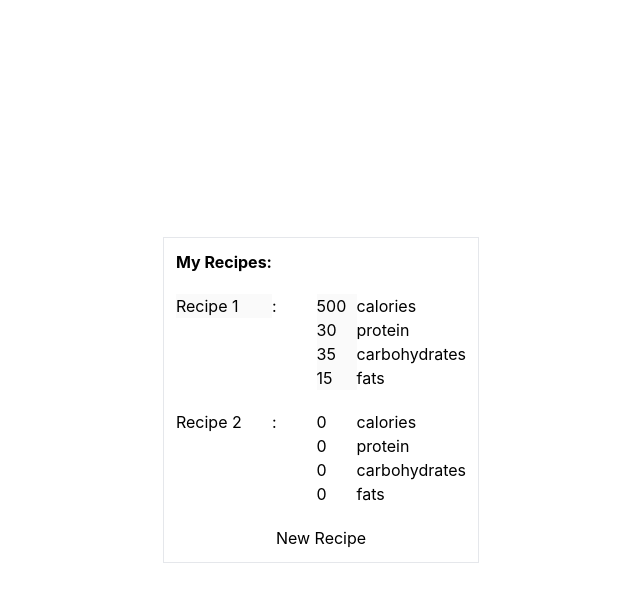
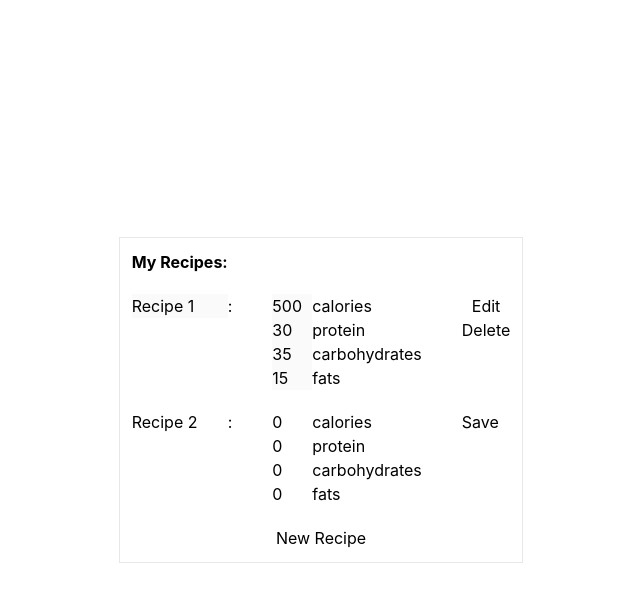
Before and after one commit to Luke0328/tomo-macro, a React (Create React App) app in the folder client/: page /MyRecipes in a window 1280 px wide. Both pictures are taken after a click on the button "New Recipe". Shown: the top 602 px of the page, without its empty margins (319-959 px from the left). Built offline with nearby package versions, Linux system fonts and the light colour scheme.

Commit message:
Add delete and edit buttons

```diff
--- a/client/src/MyRecipesMenu.tsx
+++ b/client/src/MyRecipesMenu.tsx
@@ -2,29 +2,43 @@ import { FC, useState, useEffect } from "react";
 
 interface IRecipeBlock {
     recipeName: string,
-    calories?: number,
-    protein?: number,
-    carbs?: number,
-    fats?: number,
-    isEditing?: boolean,
+    calories: number,
+    protein: number,
+    carbs: number,
+    fats: number,
+    isEditing: boolean,
+    handleSave: (oldRecipeName: string, newRecipeName: string, newCalories: number, newProtein: number, newCarbs: number, newFats: number) => void,
+    handleEdit: (recipeName: string) => void,
+    handleDelete: (recipeName: string) => void,
 }
 
 interface IRecipeNameInput {
     value: string,
-    isEditing?: boolean,
+    isEditing: boolean,
     handleChange: (newVal: any) => void,
 }
 
 interface IMacroRow {
     labelName: string,
-    value?: number,
-    recipeName: string
-    isEditing?: boolean,
+    value: number,
+    isEditing: boolean,
     handleChange: (newVal: any) => void,
 }
 
+interface ISaveButton {
+    oldRecipeName: string,
+    localRecipeName : string,
+    localCalories: number,
+    localProtein: number,
+    localCarbs: number,
+    localFats: number,
+    handleSave: (oldRecipeName: string, newRecipeName: string, newCalories: number, newProtein: number, newCarbs: number, newFats: number) => void,
+}
+
+// menu containing recipes
 const MyRecipesMenu:FC<any> = () => {
 
+    // state trackign recipes in the form of objects
     const [recipes, setRecipes] = useState<Array<IRecipeBlock>>([]);
 
     // get initial data
@@ -37,6 +51,9 @@ const MyRecipesMenu:FC<any> = () => {
                 carbs: 35,
                 fats: 15,
                 isEditing: false,
+                handleSave: handleSave,
+                handleEdit: handleEdit,
+                handleDelete: handleDelete,
             }
         ]
     ), []);
@@ -50,9 +67,13 @@ const MyRecipesMenu:FC<any> = () => {
             carbs={recipe.carbs}
             fats={recipe.fats}
             isEditing={recipe.isEditing}
+            handleSave={handleSave}
+            handleEdit={handleEdit}
+            handleDelete={handleDelete}
         />
     );
 
+    // list of recipeBlocks to display
     let recipeBlockList = convertToRecipeBlocks();
 
     function handleNewRecipe() {
@@ -65,48 +86,78 @@ const MyRecipesMenu:FC<any> = () => {
                 carbs: 0,
                 fats: 0,
                 isEditing: true,
+                handleSave: handleSave,
+                handleEdit: handleEdit,
+                handleDelete: handleDelete,
             }
         ]
         setRecipes(newRecipes);
         recipeBlockList = convertToRecipeBlocks();
     }
 
-    function handleRecipeNameChange() {
-
+    // get the index of a recipe from its name
+    function getRecipeInd(recipeName: string) {
+        for (let i = 0; i < recipes.length; i++) {
+            if(recipes[i].recipeName === recipeName) {
+                return i;
+            }
+        }
+        return -1;
     }
 
-    function handleSave(recipeName:string, field: string, newValue: string) {
+    // handle edit button click
+    function handleEdit(recipeName: string) {
+        const recipeInd = getRecipeInd(recipeName);
+        const currRecipe = recipes[recipeInd];
 
-        console.log(newValue);
-        let newValueInt = 0;
-        if(newValue !== "") {
-            newValueInt = parseInt(newValue);
-            if (Number.isNaN(newValueInt)) {
-                return;
-            }
-        }
-
-        let recipeNum: number = -1;
-        for (let i = 0; i < recipes.length; i++) {
-            if(recipes[i].recipeName === recipeName) {
-                recipeNum = i;
-                break;
-            }
-        }
-
-        // create new updated recipe
+        // create recipe with same data but isEditing as true
         const newRecipe = {
-            recipeName: recipes[recipeNum].recipeName,
-            calories: field === "calories" ? newValueInt: recipes[recipeNum].calories,
-            protein: field === "protein" ? newValueInt: recipes[recipeNum].protein,
-            carbs: field === "carbohydrates" ? newValueInt: recipes[recipeNum].carbs,
-            fats: field === "fats" ? newValueInt: recipes[recipeNum].fats,
+            recipeName: currRecipe.recipeName,
+            calories: currRecipe.calories,
+            protein: currRecipe.protein,
+            carbs: currRecipe.carbs,
+            fats: currRecipe.fats,
             isEditing: true,
+            handleSave: handleSave,
+            handleEdit: handleEdit,
+            handleDelete: handleDelete,
         }
 
         // update state with new recipe
         let recipesToEdit = [...recipes];
-        recipesToEdit[recipeNum] = newRecipe;
+        recipesToEdit[recipeInd] = newRecipe;
+        setRecipes(recipesToEdit);
+        recipeBlockList = convertToRecipeBlocks();
+    }
+
+    // handle delete button click
+    function handleDelete(recipeName: string) {
+        const newRecipes = recipes.filter((recipe) => {return recipe.recipeName !== recipeName});
+        setRecipes(newRecipes);
+        recipeBlockList = convertToRecipeBlocks();
+    }
+
+    // handle save button click
+    function handleSave(oldRecipeName: string, newRecipeName: string, newCalories: number, newProtein: number, newCarbs: number, newFats: number) {
+
+        const recipeInd = getRecipeInd(oldRecipeName);
+
+        // create new updated recipe
+        const newRecipe = {
+            recipeName: newRecipeName,
+            calories: newCalories,
+            protein: newProtein,
+            carbs: newCarbs,
+            fats: newFats,
+            isEditing: false,
+            handleSave: handleSave,
+            handleEdit: handleEdit,
+            handleDelete: handleDelete,
+        }
+
+        // update state with new recipe
+        let recipesToEdit = [...recipes];
+        recipesToEdit[recipeInd] = newRecipe;
         setRecipes(recipesToEdit);
         recipeBlockList = convertToRecipeBlocks();
     }
@@ -122,15 +173,17 @@ const MyRecipesMenu:FC<any> = () => {
     );
 }
 
-const RecipeBlock:FC<IRecipeBlock> = ({ recipeName, calories, protein, carbs, fats, isEditing }) => {
+// each block corresponds to one recipe
+const RecipeBlock:FC<IRecipeBlock> = ({ recipeName, calories, protein, carbs, fats, isEditing, handleSave, handleEdit, handleDelete }) => {
 
+    // state used to track input changes locally
     const [localRecipeName, setLocalRecipeName] = useState<string>(recipeName);
-    const [localCalories, setLocalCalories] = useState<number | undefined>(calories);
-    const [localProtein, setLocalProtein] = useState<number | undefined>(protein);
-    const [localCarbs, setLocalCarbs] = useState<number | undefined>(carbs);
-    const [localFats, setLocalFats] = useState<number | undefined>(fats);
+    const [localCalories, setLocalCalories] = useState<number>(calories);
+    const [localProtein, setLocalProtein] = useState<number>(protein);
+    const [localCarbs, setLocalCarbs] = useState<number>(carbs);
+    const [localFats, setLocalFats] = useState<number>(fats);
 
-
+    // handle changes on inputs
     function handleCalorieChange(newVal: string) {
         if(newVal === "") {
             setLocalCalories(0);
@@ -179,6 +232,37 @@ const RecipeBlock:FC<IRecipeBlock> = ({ recipeName, calories, protein, carbs, fa
         setLocalFats(newValInt);
     }
 
+    // change right side buttons depending on if in edit mode
+    let buttons;
+    if(isEditing) {
+        buttons =
+        <SaveButton
+            oldRecipeName={recipeName}
+            localRecipeName={localRecipeName}
+            localCalories={localCalories}
+            localProtein={localProtein}
+            localCarbs={localCarbs}
+            localFats={localFats}
+            handleSave={handleSave}
+        />
+    }
+    else {
+        buttons =
+        <div className="flex flex-col">
+            <button
+                onClick={() => {handleEdit(localRecipeName)}}
+            >
+                Edit
+            </button>
+
+            <button
+                onClick={() => {handleDelete(localRecipeName)}}
+            >
+                Delete
+            </button>
+        </div>
+    }
+
     return(
         <div className="flex gap-10">
             <div>
@@ -195,7 +279,6 @@ const RecipeBlock:FC<IRecipeBlock> = ({ recipeName, calories, protein, carbs, fa
                         labelName="calories"
                         value={localCalories}
                         isEditing={isEditing}
-                        recipeName={recipeName}
                         handleChange={handleCalorieChange}
                     />
                 </li>
@@ -204,7 +287,6 @@ const RecipeBlock:FC<IRecipeBlock> = ({ recipeName, calories, protein, carbs, fa
                         labelName="protein"
                         value={localProtein}
                         isEditing={isEditing}
-                        recipeName={recipeName}
                         handleChange={handleProteinChange}
                     />
                 </li>
@@ -213,7 +295,6 @@ const RecipeBlock:FC<IRecipeBlock> = ({ recipeName, calories, protein, carbs, fa
                         labelName="carbohydrates"
                         value={localCarbs}
                         isEditing={isEditing}
-                        recipeName={recipeName}
                         handleChange={handleCarbsChange}
                     />
                 </li>
@@ -222,16 +303,19 @@ const RecipeBlock:FC<IRecipeBlock> = ({ recipeName, calories, protein, carbs, fa
                         labelName="fats"
                         value={localFats}
                         isEditing={isEditing}
-                        recipeName={recipeName}
                         handleChange={handleFatsChange}
                     />
                 </li>
             </ul>
 
+            <div>
+                {buttons}
+            </div>
         </div>
     );
 }
 
+// input field for recipe name
 const RecipeNameInput:FC<IRecipeNameInput> = ({ value, isEditing, handleChange}) => {
     if(isEditing) {
         return(
@@ -259,7 +343,8 @@ const RecipeNameInput:FC<IRecipeNameInput> = ({ value, isEditing, handleChange})
     );
 }
 
-const MacroRow:FC<IMacroRow> = ({ labelName, value, recipeName, isEditing, handleChange }) => {
+// input field for macros
+const MacroRow:FC<IMacroRow> = ({ labelName, value, isEditing, handleChange }) => {
     if(isEditing) {
         return (
             <label>
@@ -286,10 +371,11 @@ const MacroRow:FC<IMacroRow> = ({ labelName, value, recipeName, isEditing, handl
     );
 }
 
-// const SaveButton = ({ handleSave }) => {
-//     return (
-//         <button>Save</button>
-//     );
-// }
+// button to save and update parent state
+const SaveButton:FC<ISaveButton> = ({ oldRecipeName, localRecipeName, localCalories, localProtein, localCarbs, localFats, handleSave }) => {
+    return (
+        <button onClick={() => {handleSave(oldRecipeName, localRecipeName, localCalories, localProtein, localCarbs, localFats)}}>Save</button>
+    );
+}
 
 export default MyRecipesMenu;
```
